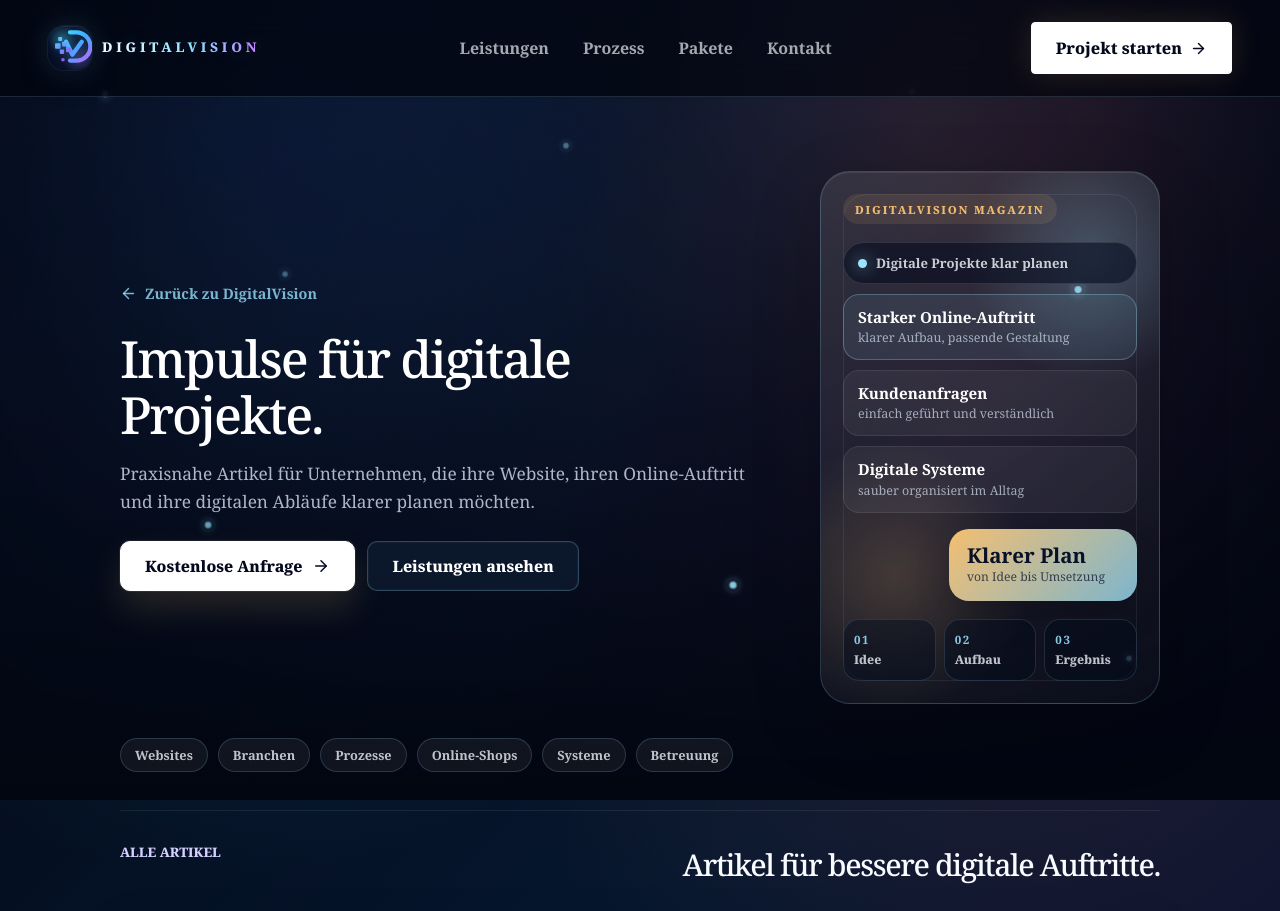
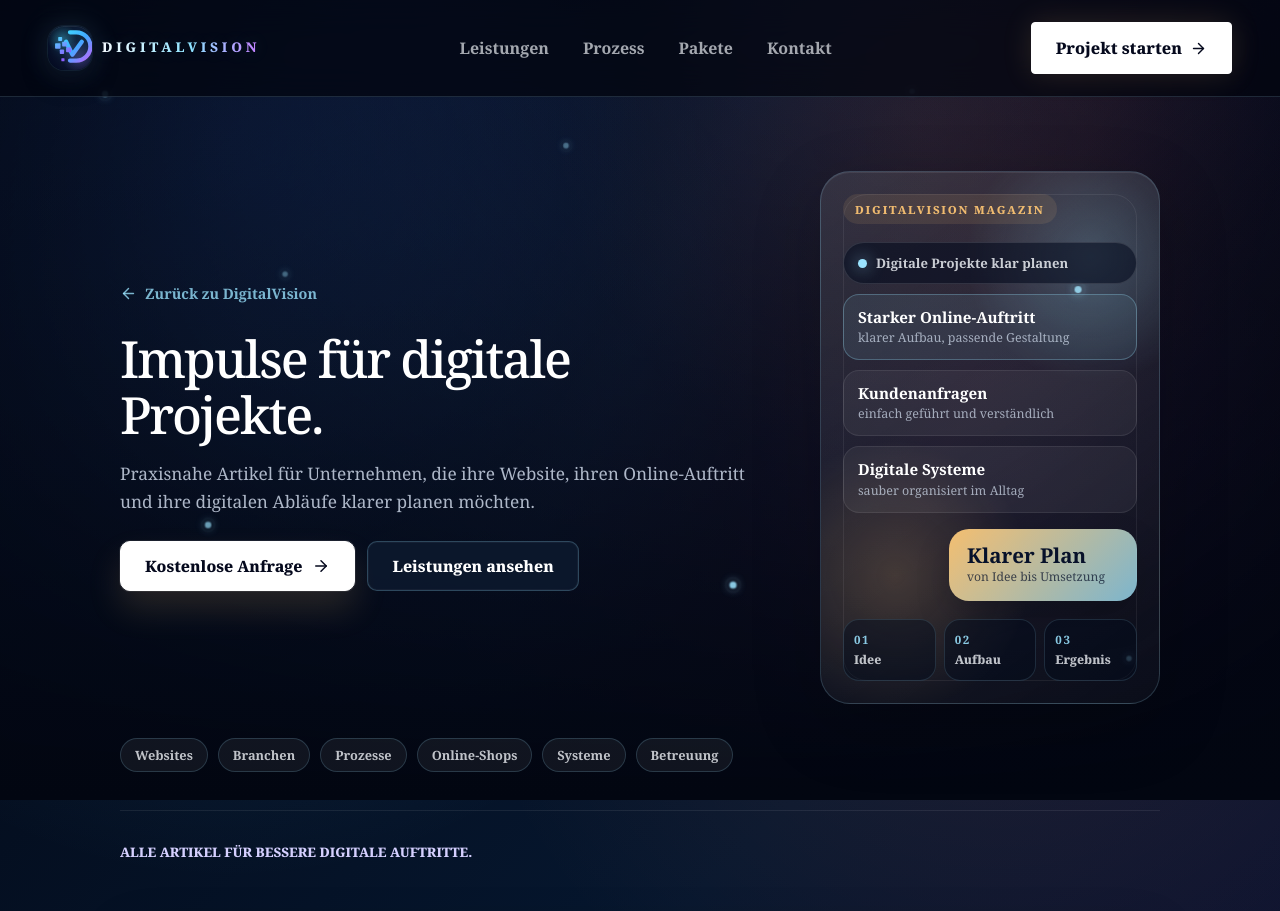
Before and after one commit to parmis2005/digitalvision, a Next.js app: page /blog in a window 1280 px wide. Shown: the top 911 px of the page. Built offline with nearby package versions, Linux system fonts and the light colour scheme.

Commit message:
Simplify blog article section heading

```diff
--- a/app/blog/page.tsx
+++ b/app/blog/page.tsx
@@ -139,8 +139,7 @@ export default function BlogPage() {
 
       <section className="blog-section">
         <div className="section-heading">
-          <p className="eyebrow">Alle Artikel</p>
-          <h2>Artikel für bessere digitale Auftritte.</h2>
+          <p className="eyebrow">Alle Artikel für bessere digitale Auftritte.</p>
         </div>
         <div className="blog-list">
           {blogPosts.map((post) => (
```
